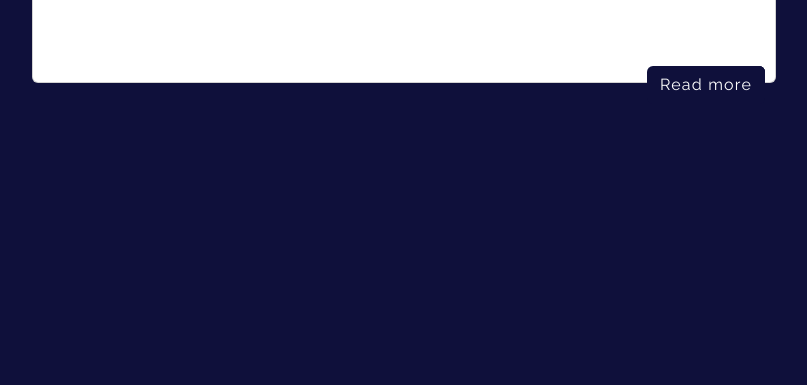
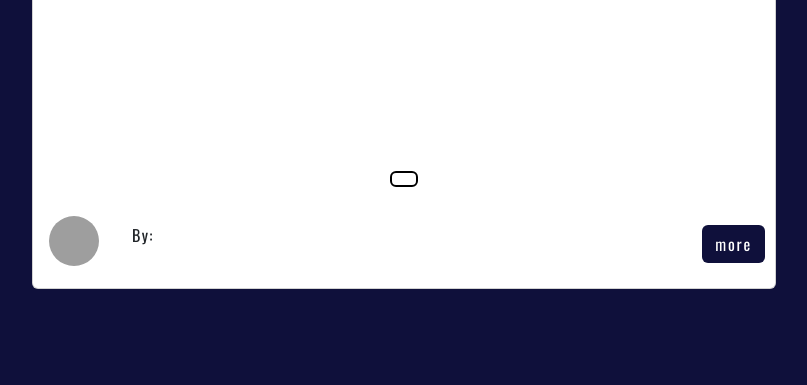
Before and after one commit to roberromero/blog_php, a PHP site: page /blog_php/ in a window 1280 px wide. Shown: the part 650-1035 px from the top of the page, without its empty margins (236-1043 px from the left). Before the commit the page ends 741 px from the top, so only its background shows below. Run offline with PHP 8.4, Linux system fonts and the light colour scheme; data that the repository does not hold is empty; grey boxes are pictures that could not be loaded.

Commit message:
some more css modfs

```diff
--- a/add-post.php
+++ b/add-post.php
@@ -75,7 +75,7 @@ $categoriesData = getCategoriesData();//to get categories
               name="thumbnail"
               id="formFile">
       </div>
-      <button type="submit" class="btn btn-success">Add New Post</button>
+      <button type="submit" class="btn-blog btn">Add New Post</button>
   </form>
 </div>
   <?php endif;?>
--- a/config/database.php
+++ b/config/database.php
@@ -117,7 +117,7 @@ function getPostsByAuthor($author_id){
 //To grab post info from ID
 function getSpecificPostById($id){
   $conn = connectDatabase();
-  $sql = "SELECT title, body, category_id, thumbnail, author_id FROM posts WHERE id=$id";
+  $sql = "SELECT title, body, category_id, thumbnail, author_id, date_time FROM posts WHERE id=$id";
   $res = $conn->query($sql);
   return mysqli_fetch_assoc($res);
 
--- a/index.php
+++ b/index.php
@@ -5,7 +5,27 @@ $posts = getPosts("0");
 //to get featured post
 $featuredPost = getPosts("1");
 ?>
+<style>
+  .img-normalize{
+    height: 18em;
+    object-fit: cover;
+    }
+    .text-blog-hidden {
+    max-width: 100%;
+    white-space: nowrap;
+    text-overflow: ellipsis;
+    overflow: hidden;
+    height: 2.7rem;
+    margin: 0 auto;
+    line-height: 1;
+ }
+ @media only screen and (max-width: 768px) {
+    .pad-0 {
+       padding: 5rem 12px !important;
+    }
+  }
 
+</style>
 
 
 <div class="container text-center">
@@ -19,15 +39,25 @@ $featuredPost = getPosts("1");
       <div>
         <img src="./images/<?php echo $featuredPost['thumbnail'] ?>" class="card-img-top" style="height: 28em; object-fit:cover;" alt="...">
       </div>
-      <div class="card-body">
-          <h5 class="card-title" style="color:black;"><?php echo $featuredPost['title']?></h5>
-          <p class="card-text" style="color:black;"><?php echo $featuredPost['body']?></p>
-          <a href="#" class="btn btn-bd-primary"><?php echo implode(getNameCategoryFromId($featuredPost['category_id']))?></a>
-          <a href="#" class="btn btn-bd-primary">
-            <?php $arrayFe = getNameUserFromId($featuredPost['author_id']);
-            echo $arrayFe['firstname'] . ' ' . $arrayFe['lastname']?>
-          </a>
-          <a class="btn btn-bd-primary" href="post-details.php?id=<?php echo $featuredPost['id']?>">Read more</a>
+      <div class="card-body osw-content">
+          <h5 class="card-title" style="color:black; height: 4rem;"><?php echo $featuredPost['title']?></h5>
+          <p class="card-text text-blog-hidden" style="color:black; margin: 25px 0 15px 0;"><?php echo $featuredPost['body']?></p>
+          <a href="#" class="btn" style="border:2px solid; color:black;"><?php echo implode(getNameCategoryFromId($featuredPost['category_id']))?></a>
+
+          <div class="blog-info">
+            <img src="./images/<?php echo implode(getAvatarFromId($featuredPost['author_id']))?>"
+                  alt="author photo"
+                  class="avatar"
+              >
+              <div class="blog-info__int osw-details">
+              <a href="#" class="btn ">By:
+                <?php $arrayFe = getNameUserFromId($featuredPost['author_id']);
+                echo $arrayFe['firstname'] . ' ' . $arrayFe['lastname']?>
+              </a>
+              <p style="color:black;"><?php echo $featuredPost['date_time'] ?></p>
+            </div>
+            <a class="btn btn-bd-primary" href="post-details.php?id=<?php echo $featuredPost['id']?>">more</a>
+          </div>
       </div>
     </div>
    </div>
@@ -36,14 +66,14 @@ $featuredPost = getPosts("1");
    <div class="row">
       <?php foreach($posts as $post => $value):?>
 
-      <div class="col-md-6 pb-3">
+      <div class="col-lg-6 pb-3">
         <div class="card text-center">
           <div>
             <img src="./images/<?php echo $value['thumbnail'] ?>" class="card-img-top img-normalize" alt="...">
           </div>
           <div class="card-body osw-content">
-            <h5 class="card-title" style="color:black;"><?php echo $value['title']?></h5>
-            <p class="card-text" style="color:black; margin: 25px 0 15px 0;"><?php echo $value['body']?></p>
+            <h5 class="card-title" style="color:black; height: 4rem;"><?php echo $value['title']?></h5>
+            <p class="card-text text-blog-hidden" style="color:black; margin: 25px 0 15px 0;"><?php echo $value['body']?></p>
             <a href="#" class="btn" style="border:2px solid; color:black;">
               <?php
                 echo implode(getNameCategoryFromId($value['category_id'])); // "implodes" converts associative array in string
@@ -55,7 +85,7 @@ $featuredPost = getPosts("1");
                       echo implode($avatar) ?>"
                   alt="user photo">
               <div class="blog-info__int osw-details">
-                <p style="color:black;" href="#">By:
+                <p style="color:black;">By:
                   <?php
                   $array = getNameUserFromId($value['author_id']);
                   echo $array['firstname'] . ' ' . $array['lastname'];
@@ -74,25 +104,10 @@ $featuredPost = getPosts("1");
    </div>
 <!--////////////////////////////////////////////////////////////-->
 </div>
-<style>
-    .img-normalize{
-    height: 18em;
-    object-fit: cover;
-    }
-    .card-body p {
-    max-width: 100%;
-    white-space: nowrap;
-    text-overflow: ellipsis;
-    overflow: hidden;
-    height: 2.7rem;
-    margin: 0 auto;
-    line-height: 1;
- }
- @media only screen and (max-width: 768px) {
-  .pad-0 {
-     padding: 5rem 12px !important;
-  }
-}
-</style>
+<?php
+$categories = getCategoriesData();
+foreach($categories as $category => $v):?>
+  <a href="#" class="btn-blog btn"><?php echo $v['title']?></a>
+<?php endforeach;?>
 
 <?include 'partials/footer.php' //PHP footer CODE ?>
--- a/manage-post-logic.php
+++ b/manage-post-logic.php
@@ -73,8 +73,8 @@ if($_GET['actionPost'] === "edit") {?>
                     >
            </div>
           <div class="w-100">
-            <button type="submit" class="btn btn-success">Modify Post</button>
-            <a class="btn btn-bd-primary" href="./manage-post.php" role="button" style="float: right;">Back</a>
+            <button type="submit" class="btn-blog btn">Modify Post</button>
+            <a class="btn-blog btn" href="./manage-post.php" role="button" style="float: right;">Back</a>
           </div>
       </form>
 
--- a/manage-post.php
+++ b/manage-post.php
@@ -57,7 +57,7 @@ $categoriesData = getCategoriesData();//to get categories
                 ?>
               </td>
               <!--SENDING ID THROUGH BROWSER "href" ($_GET METHOD)-->
-              <td><a class="btn btn-bd-primary" href="manage-post-logic.php?actionPost=edit&id=<?php echo $value['id']?>">Edit</a></td>
+              <td><a class="btn-blog btn" href="manage-post-logic.php?actionPost=edit&id=<?php echo $value['id']?>">Edit</a></td>
               <td><a class="btn btn-danger" href="manage-post-logic.php?actionPost=delete&id=<?php echo $value['id']?>">Delete</a></td>
             </tr>
         <?php endforeach;} ?>
--- a/signin.php
+++ b/signin.php
@@ -46,7 +46,7 @@ session_start();
             value=""
             placeholder="Password">
     </div>
-    <button type="submit" class="btn btn-success">Sign In</button>
+    <button type="submit" class="btn" style="background-color:#7272DB; color:white;">Sign In</button>
   </form>
   <small>Don't you have an account? <a href="<?php echo ROOT_URL?>signup.php">Sign Up</a></small>
 </div>
--- a/signup.php
+++ b/signup.php
@@ -95,7 +95,7 @@ session_start();//Needed to use $_SESSION global variable
             value="0"
             >
     </div>
-    <button type="submit" class="btn btn-success">Sign Up</button>
+    <button type="submit" class="btn" style="background-color:#7272DB; color:white;">Sign Up</button>
   </form>
   <small>Do you already have an account? <a href="<?php echo ROOT_URL?>signin.php">Sign in</a></small>
 </div>
--- a/style.css
+++ b/style.css
@@ -89,7 +89,36 @@ h5{
 .osw-details{
     font-weight: 200;
     letter-spacing: 1.3px;
-    font-size: 1rem;
+    font-size: .9rem;
+    color: black;
+}
+
+.post-details{
+    justify-content: center;
+    flex-direction: column;
+    align-items: baseline;
+    margin-left: 15px;
+    color: black;
+}
+.post-details__category-btn{
+    position: absolute;
+    right: 20px;
+    bottom: 25px;
+    border:2px solid black;
+    color:black;
+    height: 2.6rem;
+}
+
+.list-group-item.active {
+    z-index: 2;
+    color: var(--bs-list-group-active-color);
+    background-color:  #7272DB;
+    border-color:  #7272DB;
+}
+.btn-blog{
+    background-color:  #7272DB;
+    border-color:  #7272DB;
+    color: white;
 }
 @media only screen and (max-width: 992px) {
     .navbar-expand-lg .navbar-nav .nav-link{
```
Also changed, not shown: post-details.php (+21 -4 lines), images/1680179996.jpeg (deleted).
